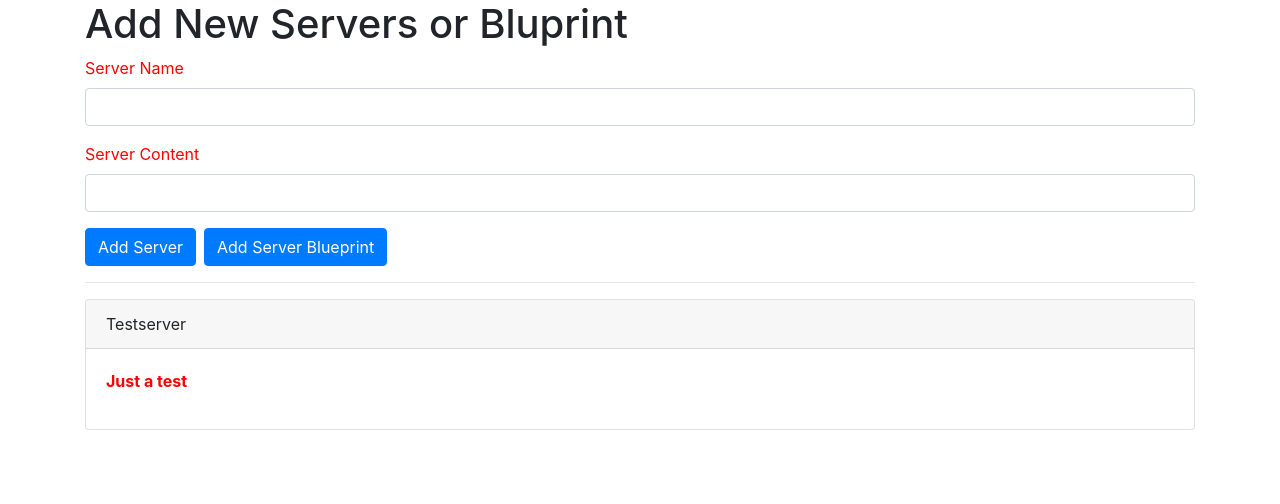
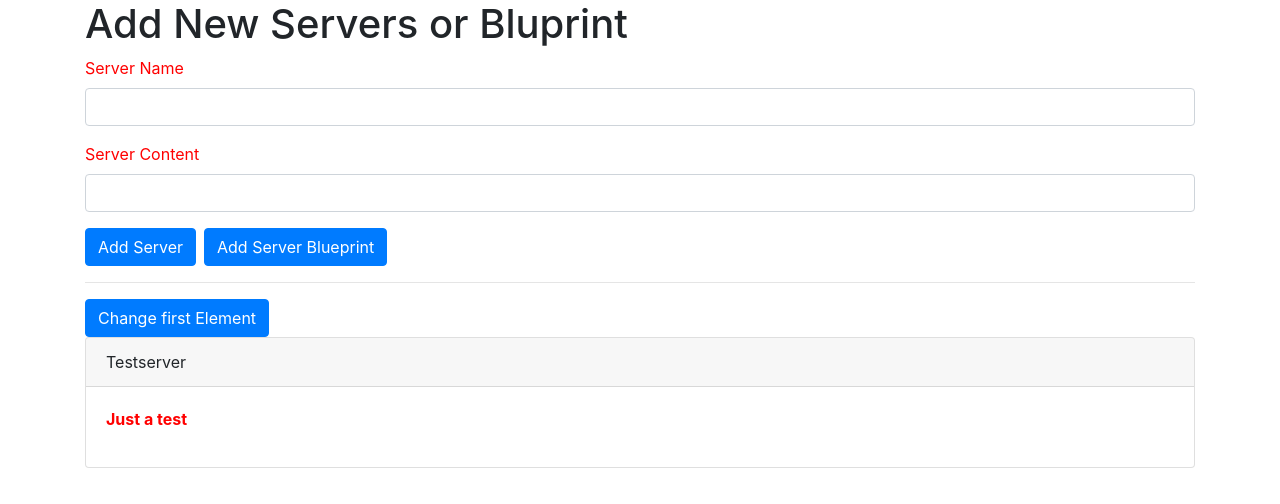
Before and after one commit to rajansai/servercomponent, an Angular app: page / in a window 1280 px wide. Shown: the top 504 px of the page. Built offline with nearby package versions, Linux system fonts and the light colour scheme.

Commit message:
Component has been modified

```diff
--- a/src/app/app.component.html
+++ b/src/app/app.component.html
@@ -7,6 +7,7 @@
     <hr>
     <div class="row">
         <div class="col-md-12">
+          <button class="btn btn-primary" (click)="onChangeFirst()">Change first Element</button>
           <app-server-element
           *ngFor="let serverElement of serverElements"
           [srvElement]="serverElement">
--- a/src/app/app.component.ts
+++ b/src/app/app.component.ts
@@ -26,5 +26,8 @@
     });
 
     }
+    onChangeFirst(){
+
+    }
 
 }
```
